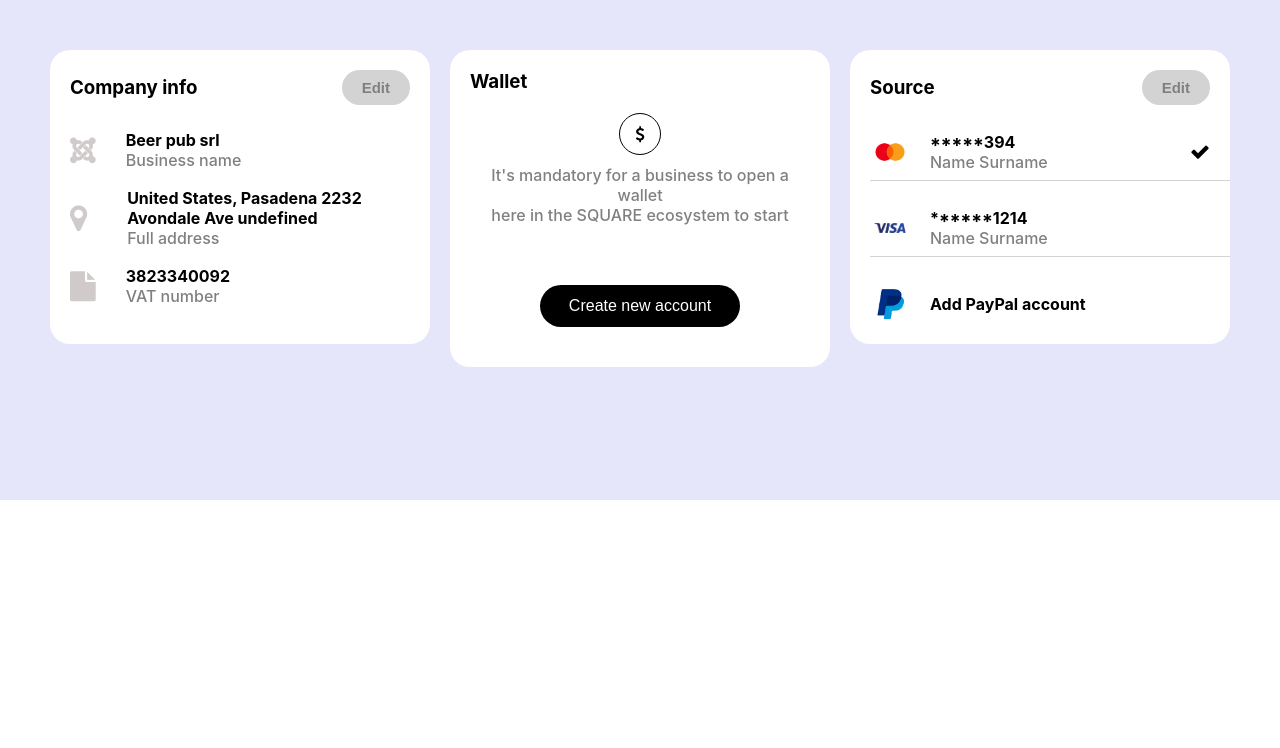
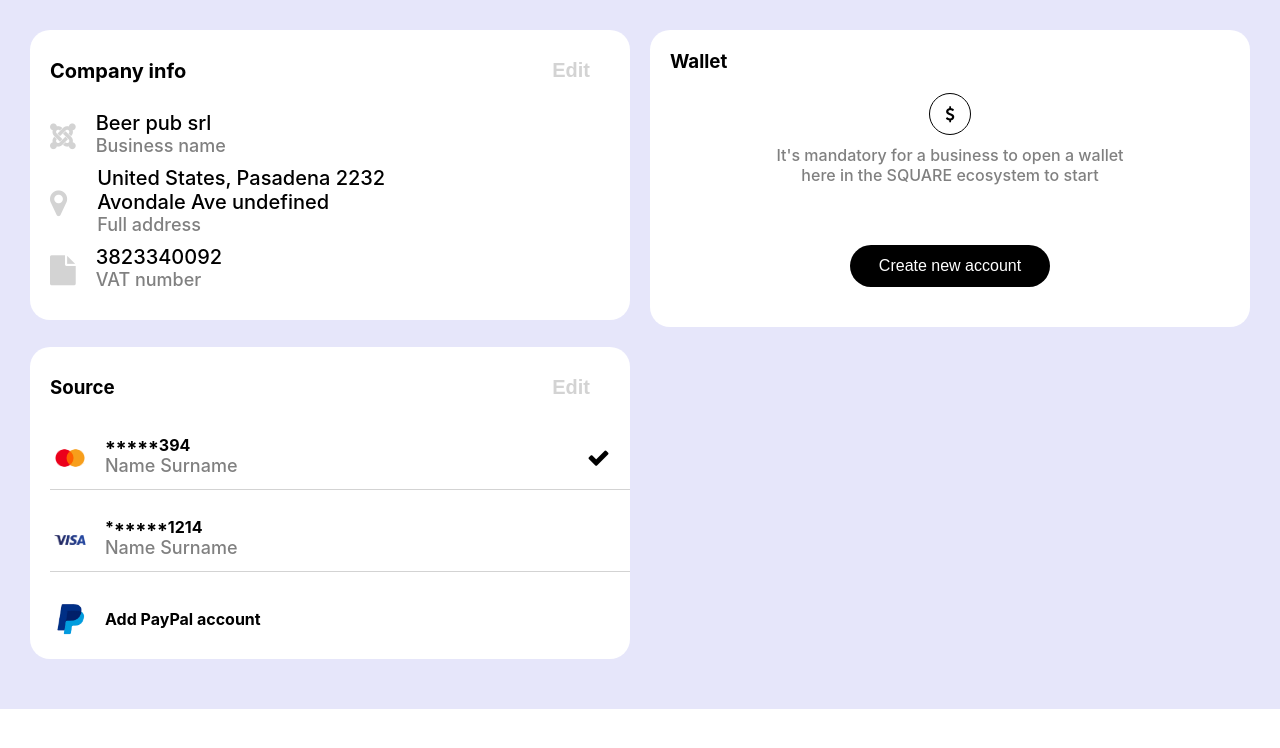
Before and after one commit to Zaibi727/Collection-of-Designs, a React (Create React App) app: page / in a window 1280 px wide. Shown: the top 748 px of the page. Built offline with nearby package versions, Linux system fonts and the light colour scheme.

Commit message:
revise whole code

```diff
--- a/src/components/dropDown.css
+++ b/src/components/dropDown.css
@@ -180,22 +180,25 @@ fieldset{
 }
 
 .aaj{
+    padding: 30px;
     background-color: lavender;
-    padding: 50px;
-    box-sizing: border-box;
     display: grid;
     grid-template-columns: 1fr 1fr 1fr;
     column-gap: 20px;
 }
-.div{
-    height: 400px;
-}
-
 @media only screen and (max-width: 800px) {
     .aaj{
         grid-template-columns: 100%;
     }
-     .div{
-        margin-bottom: 15px;
+    .divvv{
+        margin-bottom: 20px;
     }
 }
+@media only screen and (min-width: 800px) and (max-width: 1400px){
+    .aaj{
+        grid-template-columns: 1fr 1fr;
+    }
+    .divvv{
+        margin-bottom: 20px;
+    }
+}
--- a/src/components/parent.js
+++ b/src/components/parent.js
@@ -24,14 +24,14 @@ class Parent extends Component {
 
         return (
             <div className="aaj">
-            <div className="div">
-               <Companyr />
+            <div className="divvv">
+            <Companyr />
             </div>
-            <div className="div">
-                <Walletr />
+            <div className="divvv">
+               <Walletr />
             </div>
-            <div className="div">
-                <Sources />
+            <div className="divvv">
+              <Sources />
             </div>
             </div>
          );
--- a/src/components/twentyTwo/company/beforCompany.js
+++ b/src/components/twentyTwo/company/beforCompany.js
@@ -7,14 +7,14 @@ function Beforc (props) {
             <div>
                 <section className="left">
                    <div className="left-div-1">
-                       <h3>Company info</h3>
-                       <button onClick={props.onClick}>Edit</button>
+                       <p className="h3">Company info</p>
+                       <button className="befor-edit-c" onClick={props.onClick}>Edit</button>
                    </div>
                    <div className="left-div-2">
                        <div className="left-div-2-sub">
                            <i class="fa fa-joomla"></i>
                            <div>
-                               <h4>Beer pub srl</h4>
+                               <p className="h4">Beer pub srl</p>
                                <p className="gray">Business name</p>
                            </div>
                        </div>
@@ -22,7 +22,7 @@ function Beforc (props) {
                        <div className="left-div-2-sub">
                        <i class="fa fa-map-marker"></i>
                            <div>
-                           <h4>United States, Pasadena 2232<br></br> Avondale Ave undefined</h4>
+                           <p className="h4">United States, Pasadena 2232<br></br> Avondale Ave undefined</p>
                                <p className="gray">Full address</p>
                            </div>
                        </div>
@@ -30,7 +30,7 @@ function Beforc (props) {
                        <div className="left-div-2-sub">
                        <i class="fa fa-file"></i>
                            <div>
-                               <h4>3823340092</h4>
+                               <p className="h4">3823340092</p>
                                <p className="gray">VAT number</p>
                            </div>
                        </div>
--- a/src/components/twentyTwo/company/company.css
+++ b/src/components/twentyTwo/company/company.css
@@ -1,13 +1,17 @@
 *{
     padding: 0px;
     margin: 0px;
+    box-sizing: border-box;
 }
 .left{
-
-    width: 100%;
     padding: 20px;
     border-radius: 20px;
     background-color: white;
+}
+.h3{
+    font-size: 20px;
+    font-weight: 700;
+
 }
 .left-div-1{
     display: flex;
@@ -23,20 +27,31 @@
 }
 .left-div-2{
     text-align: left;
-    margin: 25px auto 0px auto;
+    margin: 20px auto 0px auto;
 }
 .left-div-2-sub{
     display: flex;
     align-items: center;
-    margin-bottom: 18px;
+    margin-bottom: 5px;
 }
 .left-div-2-sub i{
-    margin-right: 30px;
+    margin-right: 20px;
     font-size: 30px;
-    color: rgb(209, 202, 202);
+    color: lightgray;
+}
+.h4{
+    font-size: 20px;
+    font-weight: 500;
+}
+.gray{
+    font-size: 18px;
+    margin-bottom: 5px;
 }
 .fa-map-marker{
-    margin-right: 40px !important;
+    margin-right: 30px !important;
+}
+.befor-edit-c{
+   background-color: transparent;
 }
 
 /*--below-about after-click--*/
--- a/src/components/twentyTwo/company/companyRender.js
+++ b/src/components/twentyTwo/company/companyRender.js
@@ -25,14 +25,13 @@ class Companyr extends Component {
         const isLoggedIn = this.state.isLoggedIn;
         let button;
         if (isLoggedIn) {
-          button = <Afterc onClick={this.handleLogoutClick} />;
+            button = <Afterc onClick={this.handleLogoutClick} />;
         } else {
           button = <Beforc onClick={this.handleLoginClick} />;
         }
 
         return (
              <div>
-                <Main isLoggedIn={isLoggedIn} />
                 {button}
              </div>
          );
@@ -40,19 +39,3 @@ class Companyr extends Component {
 }
 
 export default Companyr;
-
-function UserGreeting(props) {
-    return <h1></h1>;
-  }
-
-  function GuestGreeting(props) {
-    return <h1></h1>;
-  }
-
-  function Main(props) {
-    const isLoggedIn = props.isLoggedIn;
-    if (isLoggedIn) {
-      return <UserGreeting />;
-    }
-    return <GuestGreeting />;
-  }
--- a/src/components/twentyTwo/source/afterSource.js
+++ b/src/components/twentyTwo/source/afterSource.js
@@ -9,8 +9,8 @@ function Afters (props) {
                    <div className="after-div-1">
                        <h2>Sources</h2>
                        <div>
-                          <button className="add-new-btn" onClick={props.onClick}>Add new</button>
-                          <button className="save-btn">Save</button>
+                          <button className="add-new-btn">Add new</button>
+                          <button className="save-btn" onClick={props.onClick}>Save</button>
                        </div>
                    </div>
 
--- a/src/components/twentyTwo/source/source.css
+++ b/src/components/twentyTwo/source/source.css
@@ -4,14 +4,14 @@
     box-sizing: border-box;
 }
 .right{
-    width: 100%;
+    max-width: 100%;
     padding: 20px;
     border-radius: 20px;
     background-color: white;
 }
 .src-img-log{
     width: 40px;
-    margin-right: 20px;
+    margin-right: 15px;
 }
 .left-div-1{
   display: flex;
@@ -19,10 +19,11 @@
   align-items: center;
 }
 .left-div-1 button{
-    background-color: lightgray;
     padding: 9px 20px;
     border: none;
     border-radius: 30px;
+    font-size: 20px;
+    color: lightgray;
 }
 .right-div-2-sub{
     display: flex;
@@ -39,7 +40,7 @@
 .right-div-2-sub button{
    border: none;
    background-color: transparent;
-   font-size: 20px;
+   font-size: 23px;
    padding-right: 20px;
 }
 .right-div-2-sub-1{
--- a/src/components/twentyTwo/source/sourceRender.js
+++ b/src/components/twentyTwo/source/sourceRender.js
@@ -33,7 +33,6 @@ class Sources extends Component {
         return (
             <div>
               <div>
-                <Main isLoggedIn={isLoggedIn} />
                 {button}
              </div>
             </div>
@@ -42,21 +41,3 @@ class Sources extends Component {
 }
 
 export default Sources;
-
-
-function UserGreeting(props) {
-    return <h1></h1>;
-  }
-
-  function GuestGreeting(props) {
-    return <h1></h1>;
-  }
-
-
-  function Main(props) {
-    const isLoggedIn = props.isLoggedIn;
-    if (isLoggedIn) {
-      return <UserGreeting />;
-    }
-    return <GuestGreeting />;
-  }
--- a/src/components/twentyTwo/wallet/afterWallet.js
+++ b/src/components/twentyTwo/wallet/afterWallet.js
@@ -16,6 +16,7 @@ function Afterw (props) {
 
            <section className="middle">
               <div className="mid-after-one-div">
+
                   <div>
                      <h3>Wallet</h3>
                   </div>
@@ -26,6 +27,7 @@ function Afterw (props) {
                        <MenuItem>Edit info</MenuItem>
                     </Menu>
                   </div>
+
               </div>
               <div className="middle-after-sub">
                   <div className="one-af">
--- a/src/components/twentyTwo/wallet/wallet.css
+++ b/src/components/twentyTwo/wallet/wallet.css
@@ -5,7 +5,6 @@
 
 
 .middle{
-    width: 100%;
     background-color: white ;
     border-radius: 20px;
     padding: 20px;
@@ -106,7 +105,6 @@
 
 @media only screen and (max-width:1200px){
 
-
 .fa-sort-down{
    margin-left: 5px;
 }
@@ -135,7 +133,7 @@
      width: 140px;
      padding: 8px;
      border-radius: 30px;
-     margin: 0px 5px;
+     margin: 5px;
      border: 3px solid black;
 }
 }
--- a/src/components/twentyTwo/wallet/walletRender.js
+++ b/src/components/twentyTwo/wallet/walletRender.js
@@ -31,7 +31,6 @@ class Walletr extends React.Component {
         return (
             <div>
             <div>
-                <Main isLoggedIn={isLoggedIn} />
                 {button}
              </div>
             </div>
@@ -40,19 +39,3 @@ class Walletr extends React.Component {
 }
 
 export default Walletr;
-
-function UserGreeting(props) {
-    return <h1></h1>;
-  }
-
-  function GuestGreeting(props) {
-    return <h1></h1>;
-  }
-
-  function Main(props) {
-    const isLoggedIn = props.isLoggedIn;
-    if (isLoggedIn) {
-      return <UserGreeting />;
-    }
-    return <GuestGreeting />;
-  }
```
Also changed, not shown: src/components/twentyTwo/company/comapnyMain.js (added, +13 -0 lines).
